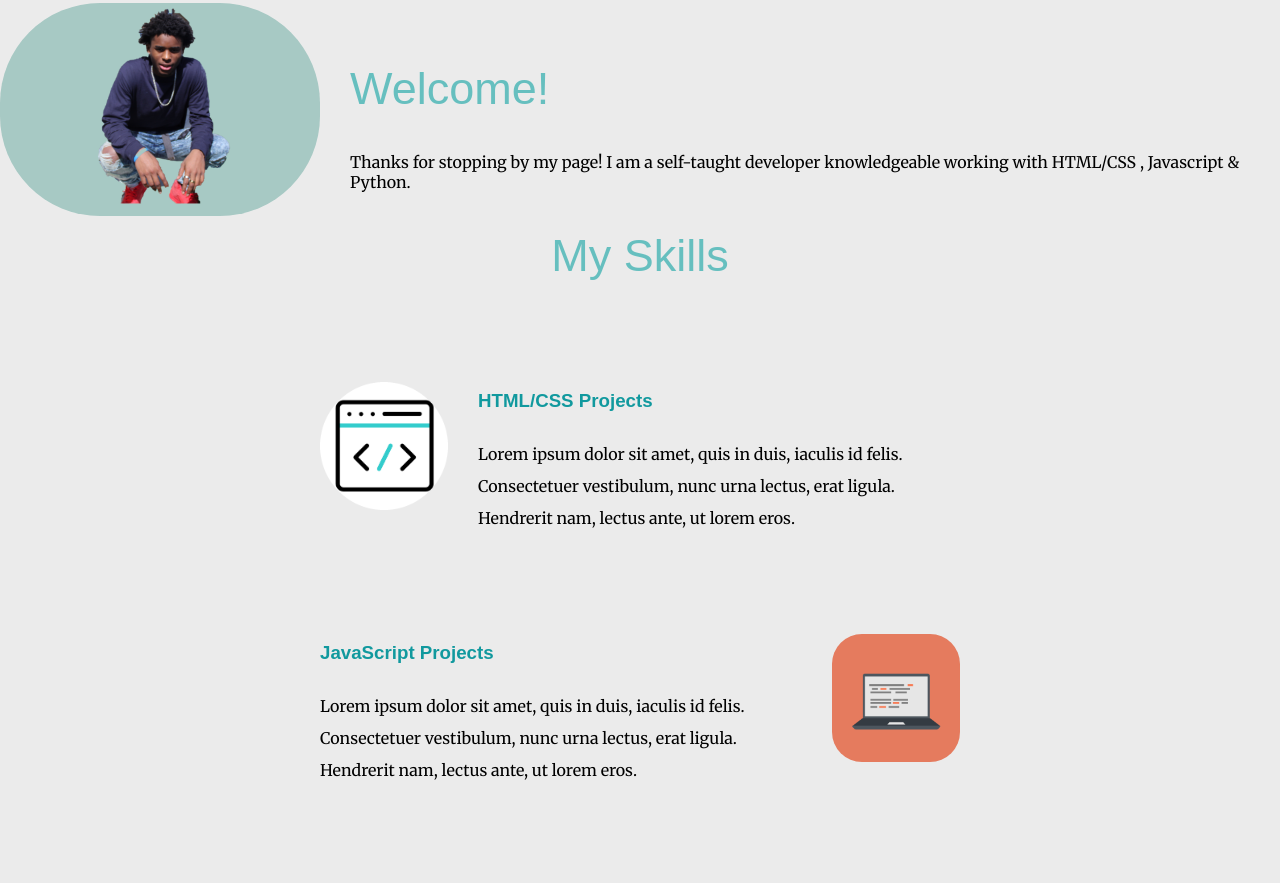
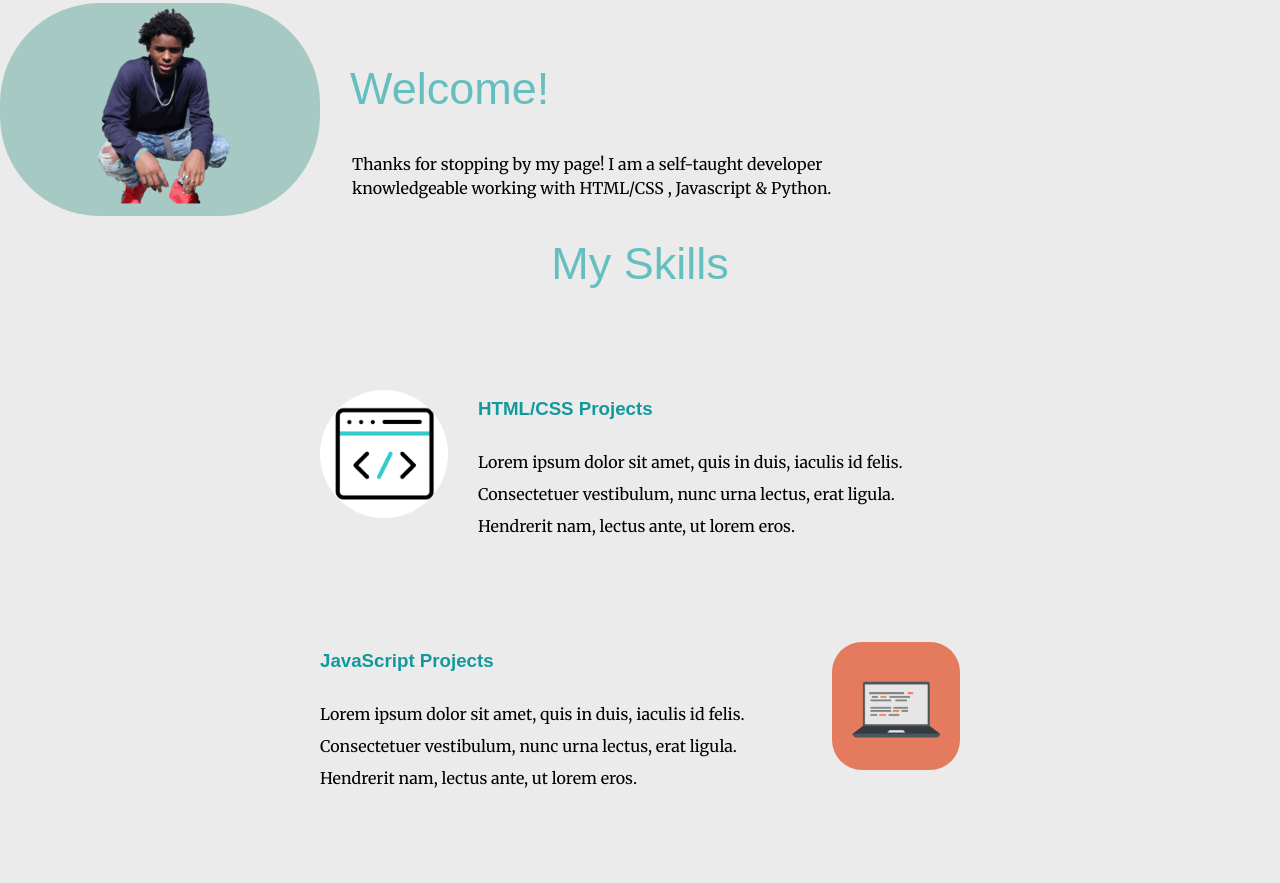
Before and after one commit to andreherman/folio, a plain HTML site: page index.html in a window 1280 px wide. Shown: the part 804-1687 px from the top of the page. Drawn offline with Linux system fonts and the light colour scheme.

Commit message:
Update styles.css

```diff
--- a/css/styles.css
+++ b/css/styles.css
@@ -65,6 +65,7 @@ hr{
 .middle-container{
 
     color:black;
+
 
 
 }
@@ -192,3 +193,10 @@ span{
 .profile-heading{
     padding-top:60px;
 }
+
+.welcome-text{
+    width: 45%;
+    margin:auto;
+    line-height: 1.5;
+    text-align: left;
+}
```
